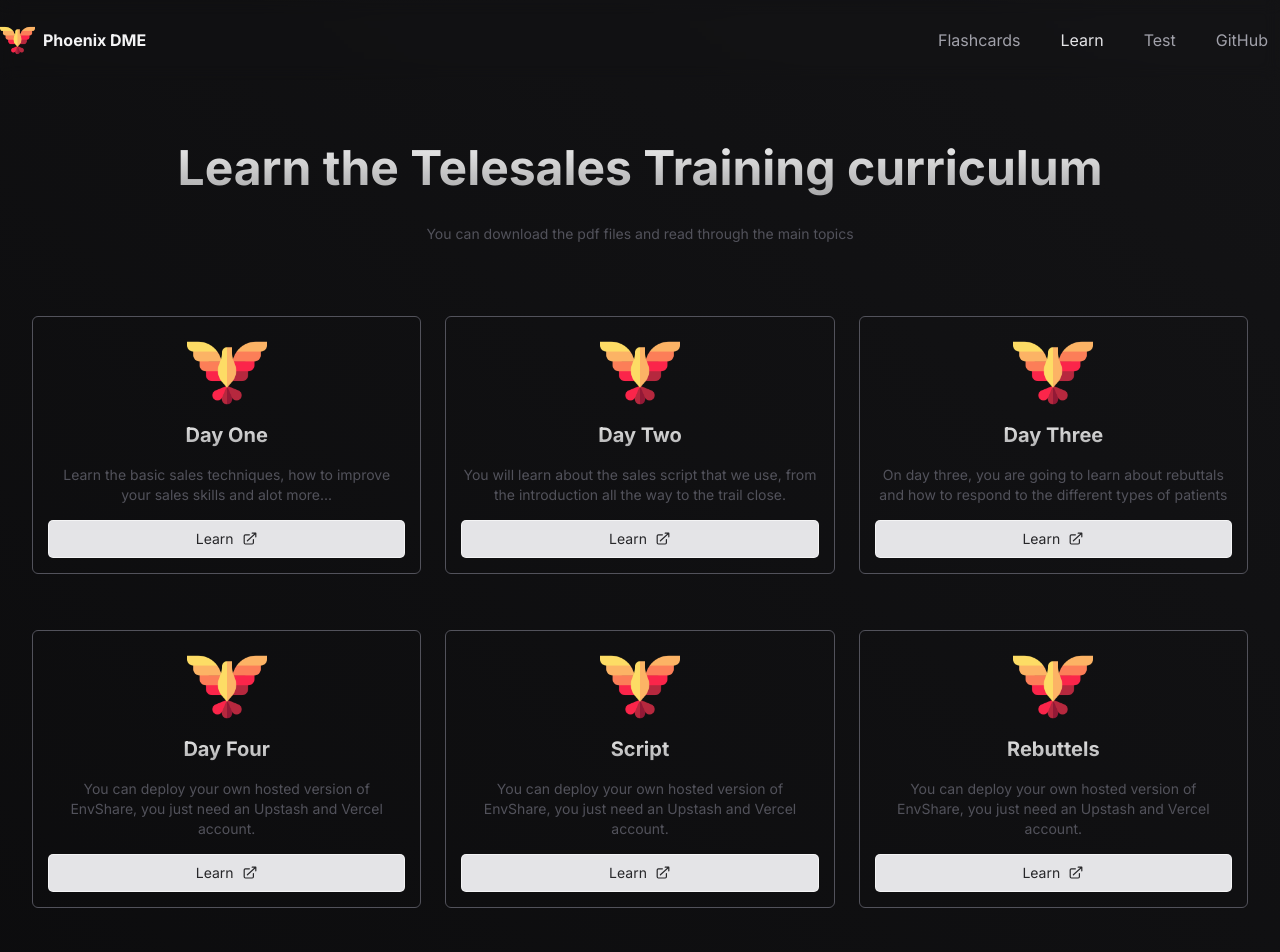
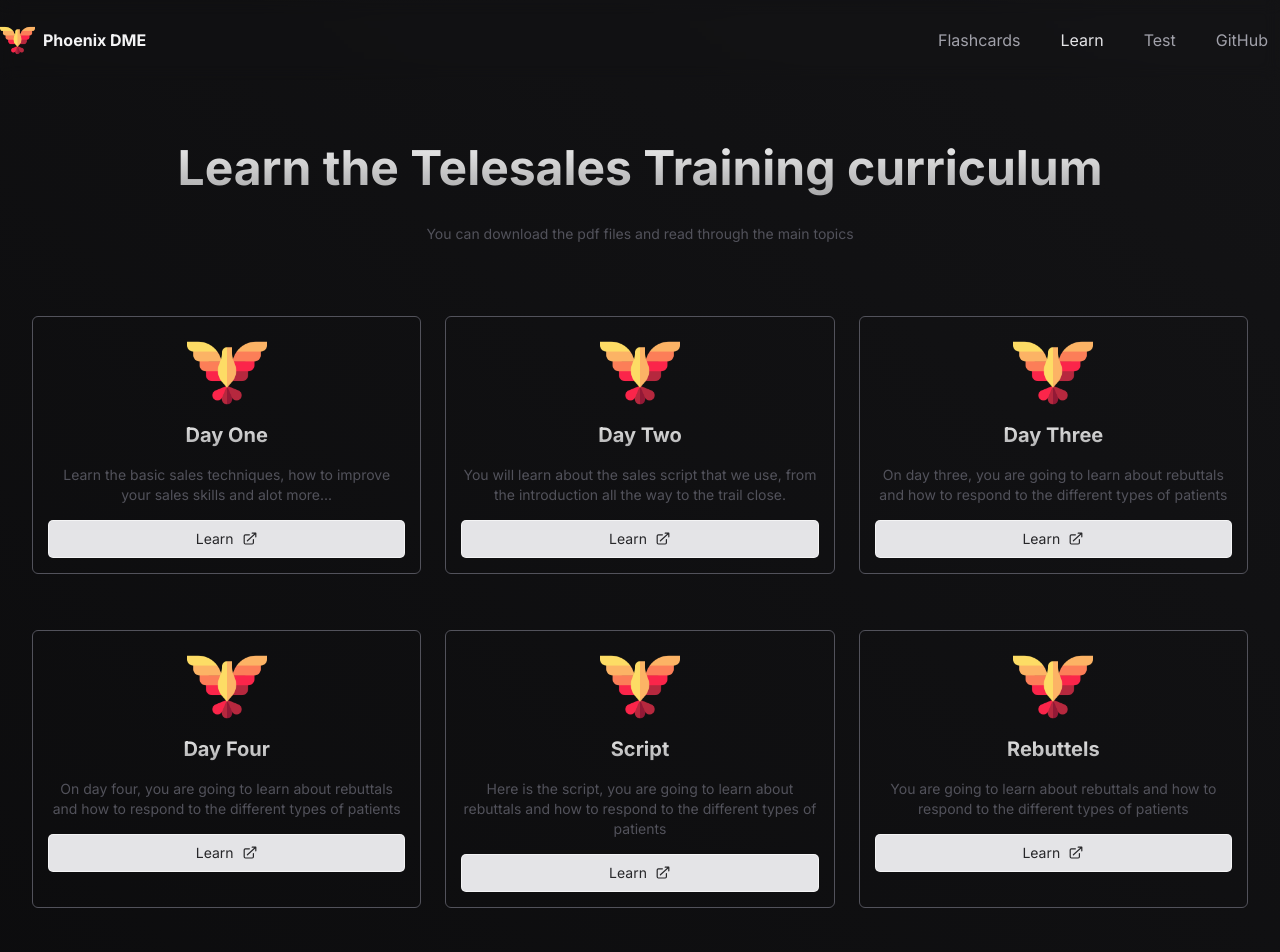
Before and after one commit to samuel-ma/phoenix, a Next.js app: page /learn in a window 1280 px wide. Shown: the top 952 px of the page. Built offline with nearby package versions, Linux system fonts and the light colour scheme.

Commit message:
another commit

```diff
--- a/app/learn/page.tsx
+++ b/app/learn/page.tsx
@@ -124,8 +124,9 @@ export default function Learn() {
                         </h1>
 
                         <p className="my-2 text-sm text-center text-zinc-600">
-                            You can deploy your own hosted version of EnvShare,
-                            you just need an Upstash and Vercel account.
+                            On day four, you are going to learn about rebuttals
+                            and how to respond to the different types of
+                            patients
                         </p>
 
                         <Link
@@ -153,8 +154,9 @@ export default function Learn() {
                         </h1>
 
                         <p className="my-2 text-sm text-center text-zinc-600">
-                            You can deploy your own hosted version of EnvShare,
-                            you just need an Upstash and Vercel account.
+                            Here is the script, you are going to learn about
+                            rebuttals and how to respond to the different types
+                            of patients
                         </p>
 
                         <Link
@@ -182,8 +184,8 @@ export default function Learn() {
                         </h1>
 
                         <p className="my-2 text-sm text-center text-zinc-600">
-                            You can deploy your own hosted version of EnvShare,
-                            you just need an Upstash and Vercel account.
+                            You are going to learn about rebuttals and how to
+                            respond to the different types of patients
                         </p>
 
                         <Link
```
